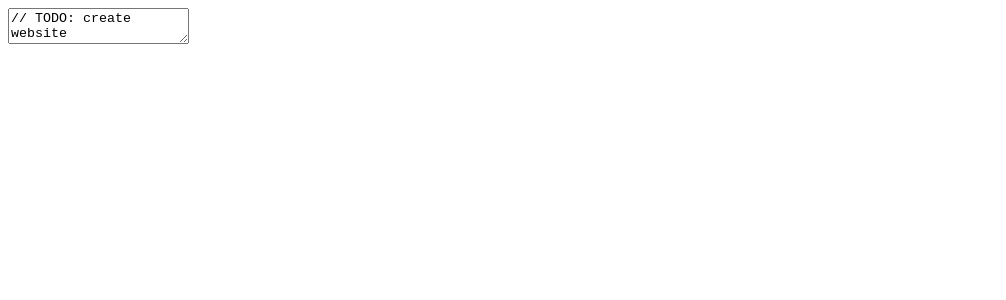
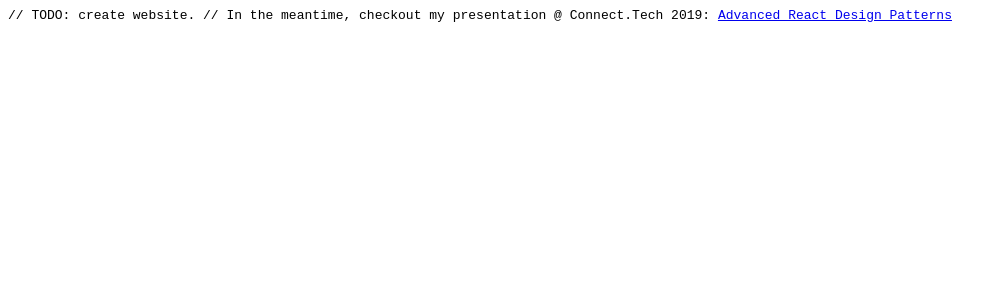
Before and after one commit to spudly/stephensorensen.com, a React app: page / in a window 1280 px wide. Shown: the top 300 px of the page, without its empty margins (0-1006 px from the left). Built offline with nearby package versions, Linux system fonts and the light colour scheme; the HTML template or start-up script is replaced by a standard one.

Commit message:
Update CodeEditor.tsx

```diff
--- a/src/js/CodeEditor.tsx
+++ b/src/js/CodeEditor.tsx
@@ -5,11 +5,15 @@ type Props = {
 };
 
 const CodeEditor = ({ initialValue }: Props) => {
-  const [value, setValue] = useState(initialValue);
-  const handleValueChange = useCallback(e => setValue(e.currentTarget.value), [
-    setValue
-  ]);
-  return <textarea value={value} onChange={handleValueChange} />;
+  //const [value, setValue] = useState(initialValue);
+  //const handleValueChange = useCallback(e => setValue(e.currentTarget.value), [
+  //  setValue
+  //]);
+  //return <textarea value={value} onChange={handleValueChange} />;
+  return (
+    <pre style={{margin: 0, width: '100vw', height: '100vh'}}>// TODO: create website.
+// In the meantime, checkout my presentation @ Connect.Tech 2019: <a href="https://react-patterns.stephensorensen.com/">Advanced React Design Patterns</a></pre>
+  );
 };
 
 export default CodeEditor;
```
